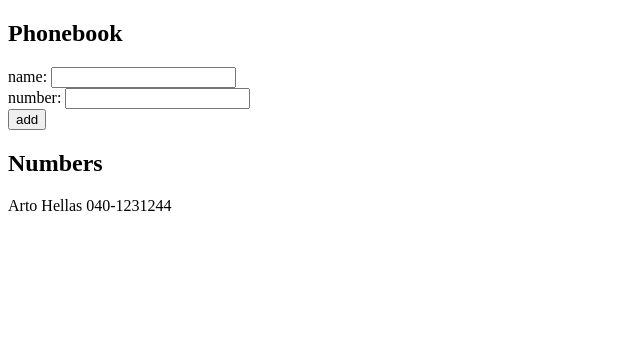
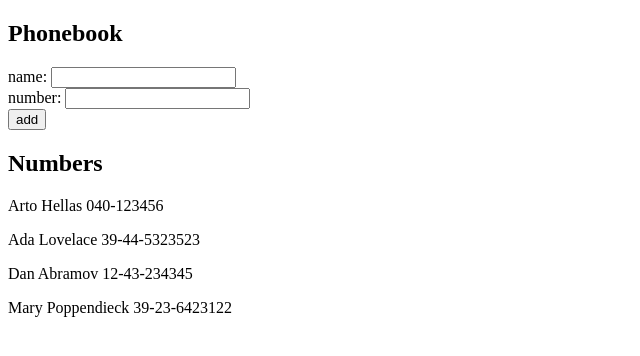
Before and after one commit to sannamaripynnonen/fullstackopen, a React (Create React App) app in the folder osa2/puhelinluettelo/: page / in a window 1280 px wide. Shown: the top 356 px of the page, without its empty margins (0-640 px from the left). Built offline with nearby package versions, Linux system fonts and the light colour scheme.

Commit message:
Exercise 2.10 puhelinluettelo step5

```diff
--- a/osa2/puhelinluettelo/src/App.js
+++ b/osa2/puhelinluettelo/src/App.js
@@ -1,13 +1,56 @@
 import { useState } from 'react'
+
+const PersonForm = (props) => {
+  return (
+      <form onSubmit={props.submit} >
+          <div>
+              name: <input
+                      value={props.name}
+                      onChange={props.handleNameChange}
+                      />
+          </div>
+          <div>
+              number: <input
+                      value={props.number}
+                      onChange={props.handleNumberChange}
+                      />
+          </div>
+          <div>
+              <button type="submit">add</button>
+          </div>
+      </form>
+  )
+}
+
+const Persons = ({ persons }) => {
+  return (
+      <div>
+          {persons.map(person =>
+          <Person key={person.name} name={person.name} number={person.number} />
+          )}
+      </div>
+  )
+}
+
+const Person = ({ name, number }) => {
+  return (
+      <div>
+      <p>{name} {number}</p>
+      </div>
+  )
+}
 
 const App = () => {
   const [persons, setPersons] = useState([
-    { name: 'Arto Hellas',
-      number: '040-1231244'
-    }
+    { name: 'Arto Hellas', number: '040-123456' },
+    { name: 'Ada Lovelace', number: '39-44-5323523' },
+    { name: 'Dan Abramov', number: '12-43-234345' },
+    { name: 'Mary Poppendieck', number: '39-23-6423122' }
   ])
+
   const [newName, setNewName] = useState('')
   const [newNumber, setNewNumber] = useState('')
+
 
   const addPerson = (event) => {
       event.preventDefault()
@@ -36,25 +79,15 @@ const App = () => {
   return (
     <div>
       <h2>Phonebook</h2>
-      <form onSubmit={addPerson} >
-        <div>
-          name: <input
-                  value={newName}
-                  onChange={handleNameChange} />
-        </div>
-        <div>
-          number: <input
-                    value={newNumber}
-                    onChange={handleNumberChange} />
-        </div>
-        <div>
-          <button type="submit">add</button>
-        </div>
-      </form>
+      <PersonForm persons={persons}
+                  submit={addPerson}
+                  newName={newName}
+                  newNumber={newNumber}
+                  handleNameChange={handleNameChange}
+                  handleNumberChange={handleNumberChange}
+      />
       <h2>Numbers</h2>
-      {persons.map(person =>
-        <p key={person.name}>{person.name} {person.number}</p>
-      )}
+      <Persons persons={persons} />
     </div>
   )
 
```
Lines whose indentation alone changed are shown as unchanged.
